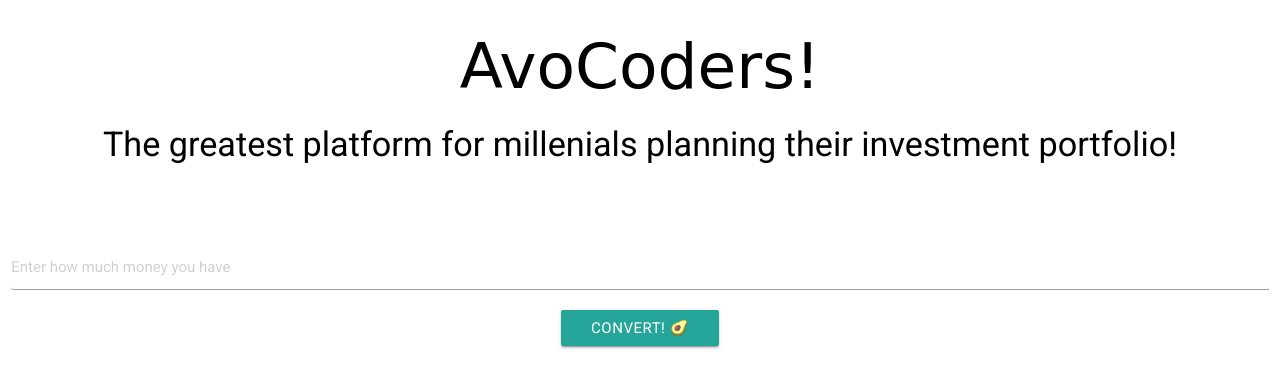
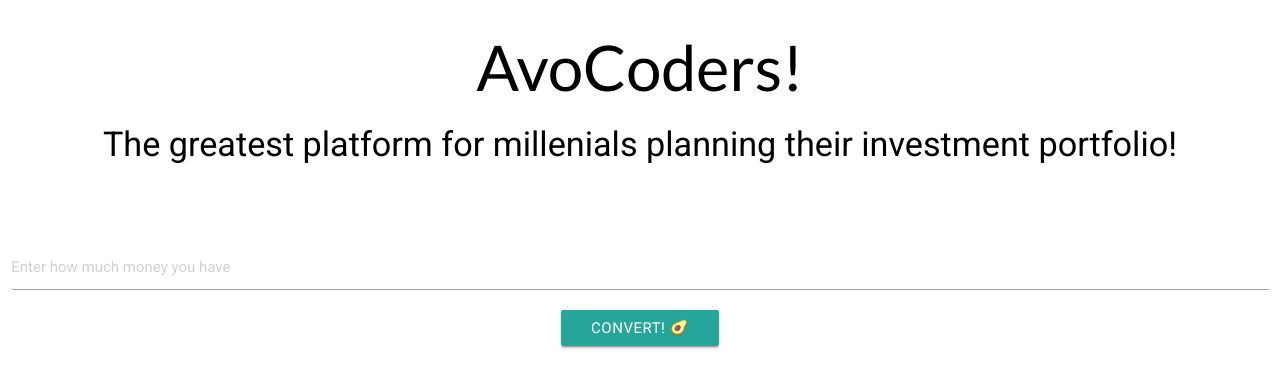
Before and after one commit to zihao123yang/Finance-Your-Avocados, a plain HTML site: page index.html in a window 1280 px wide. Drawn offline with nearby package versions, Linux system fonts and the light colour scheme.

Commit message:
Changed font file

```diff
--- a/index.html
+++ b/index.html
@@ -27,7 +27,7 @@
 		<div class="overlay-landing">
     <div class="section-landing"></div>
 			<div class="landing-section">
-      <h1 class="header black-text center" style="font-family: 'Lobster', cursive;">AvoCoders!</h1>
+      <h1 class="header black-text center" style="font-family: 'Lato', cursive;">AvoCoders!</h1>
 			<h4 class="header black-text center">The greatest platform for millenials planning their investment portfolio!</h4 >
       <div class="row center">
         <h4 class="header white-text light col s12"></h4>
@@ -63,7 +63,7 @@
   $( "#bitcoinInput" ).text("Bitcoin Var Here!");
   </script>
 
-<!--Javascript backend to call API-->
+	<!--Javascript backend to call API-->
 	<script src="js/data-get.js"></script>
 
   </html>
```
